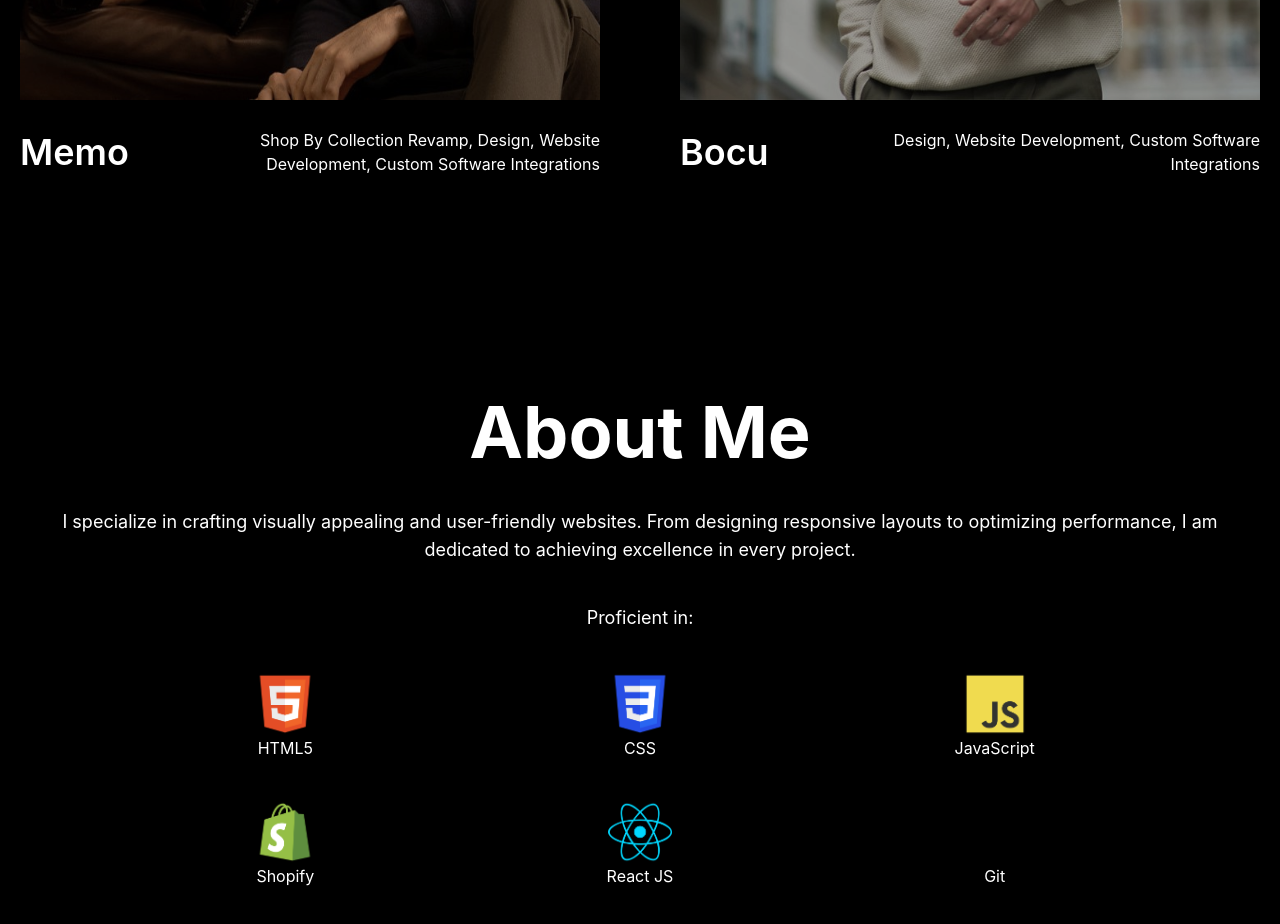
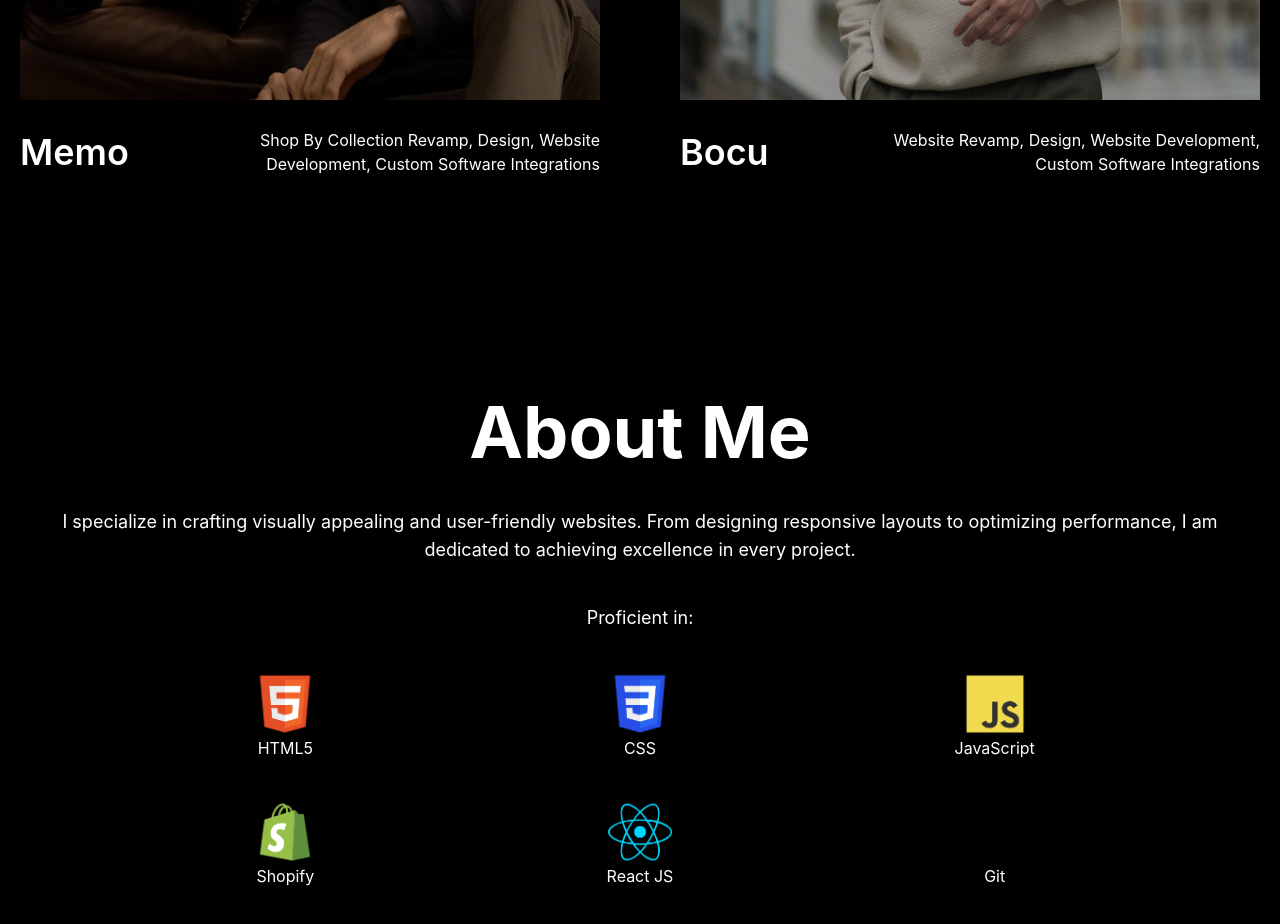
Before and after one commit to AJBatanes11/my-portfolio, a React (Create React App) app: page / in a window 1280 px wide. Shown: the part 3120-4044 px from the top of the page. Built offline with nearby package versions, Linux system fonts and the light colour scheme.

Commit message:
Update portfolio.js

```diff
--- a/src/components/portfolio.js
+++ b/src/components/portfolio.js
@@ -62,7 +62,7 @@ const Portfolio = ({ hoverStatusPortfolio }) => {
                         image={Bocu}
                         link="https://boculifestyle.com/"
                         heading="Bocu"
-                        text="Design, Website Development, Custom Software Integrations"
+                        text="Website Revamp, Design, Website Development, Custom Software Integrations"
                     />
                 </div>
             </div>
```
